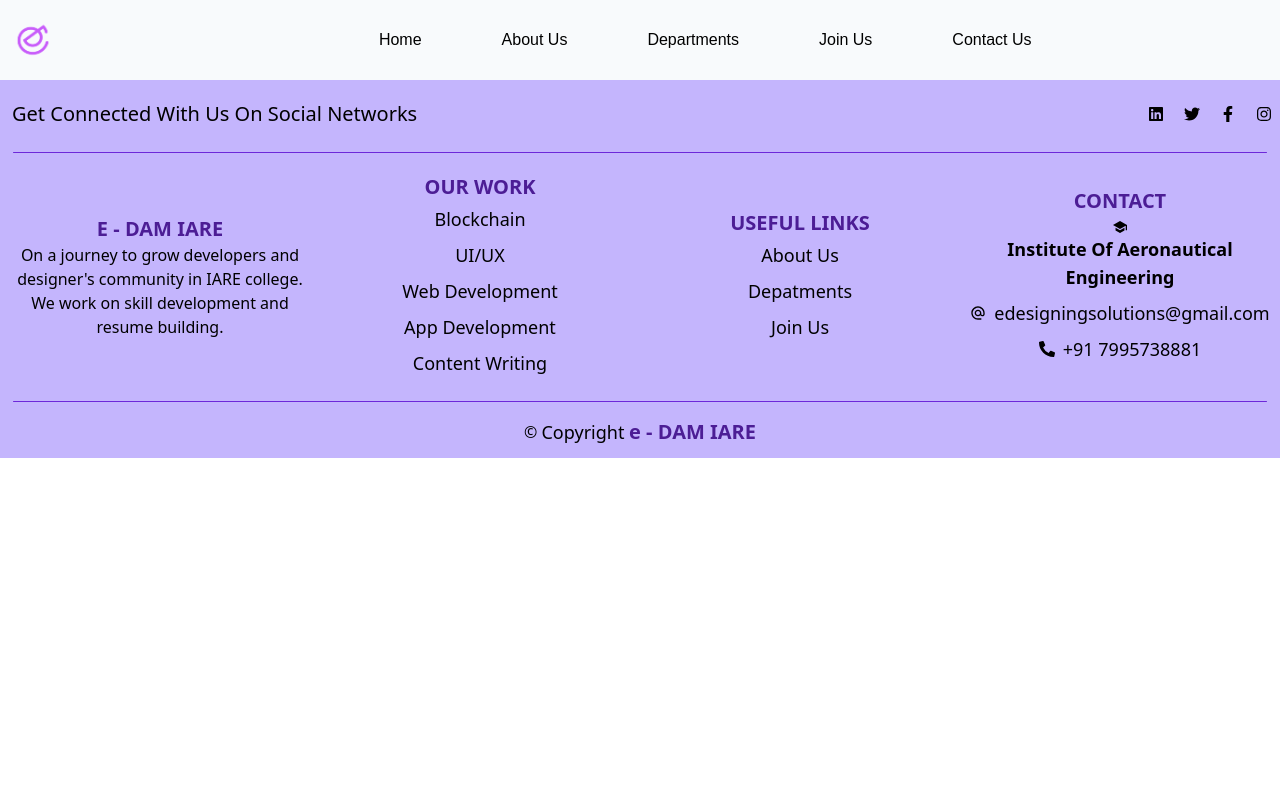
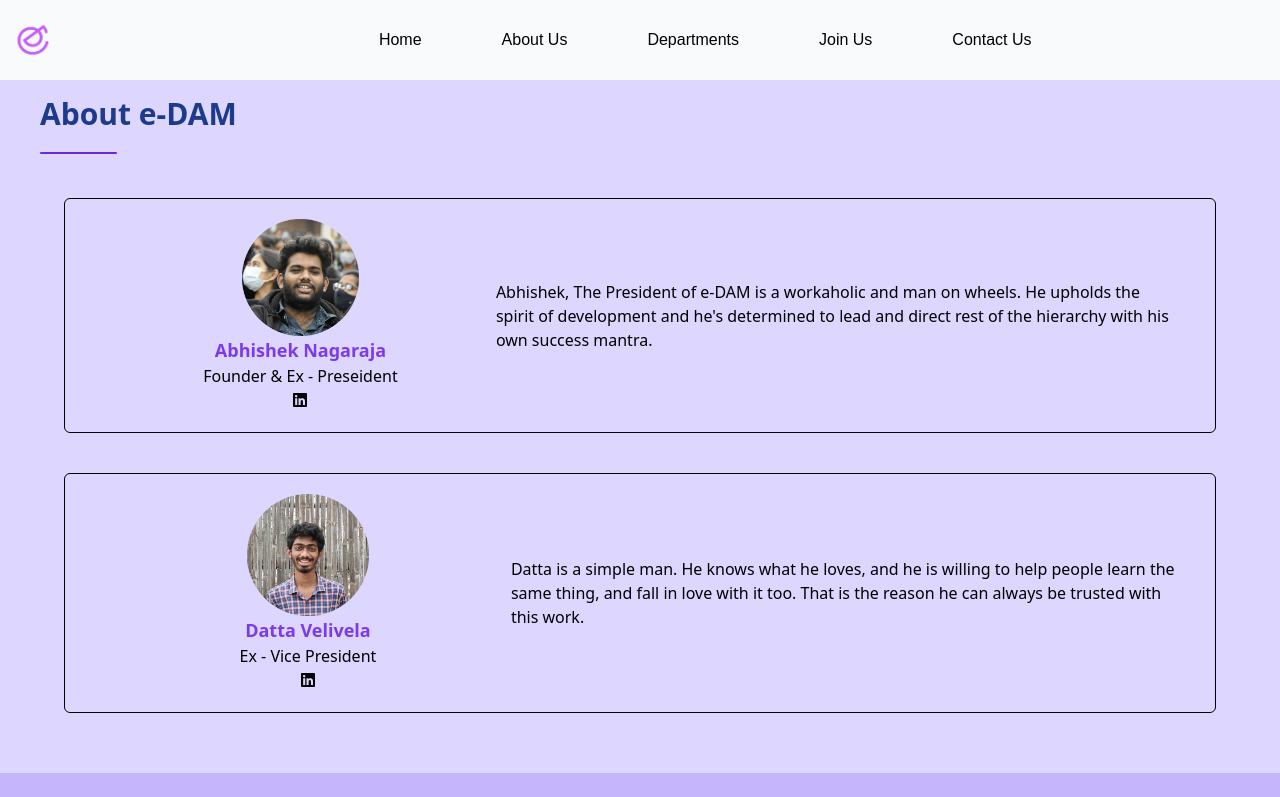
Before and after one commit to t2e0j0a4/eDAM-IARE, a React (Create React App) app: page /about in a window 1280 px wide. Shown: the top 797 px of the page. Built offline with nearby package versions, Linux system fonts and the light colour scheme.

Commit message:
19:37 02/09/2022 - e - DAM Website

```diff
--- a/src/Components/About.jsx
+++ b/src/Components/About.jsx
@@ -1,14 +1,40 @@
 import React from 'react'
-// import Details from "../Components/Data/eDAM";
-// import Abhishek from "../Images/Abhishek.png";
-// import Datta from "../Images/Datta.png";
+import Details from "../Components/Data/eDAM";
+import Abhishek from "../Images/Abhishek.png";
+import Datta from "../Images/Datta.png";
+import {FaLinkedin} from 'react-icons/fa'
+import { LazyLoadImage } from 'react-lazy-load-image-component';
 
 const About = () => {
-  // const { members } = Details;
+  const { members } = Details;
+  React.useEffect(() => {
+    document.title = "e - DAM | About"
+  },[])
   return (
-  <>
-
-  </>
+    <div className="bg-violet-200">
+    <h1 className=" pt-4 px-10 bg-violet-200 text-blue-900 hover:text-violet-700 font-semibold text-3xl break-words">About e-DAM</h1>
+    <div className="line my-2 w-[6%] h-[2px] mx-10 mt-5 rounded-sm bg-violet-700"></div>
+  <section className="aboutUs w-[100%] bg-violet-200 flex flex-col items-center justify-center pt-4 pb-10">
+    {members.map((member)=>{
+      const {id,name,role,desc,linkedin} = member;
+      return (
+        <div className="eachMember flex items-center flex-col md:flex-row w-[100%] max-w-[90%] mx-auto justify-center my-5 border border-black py-5 px-10 rounded-md hover:bg-violet-300 hover:max-w-[90.34%] transition-all" key={id}>
+          <div className="flex flex-col items-center">
+            <LazyLoadImage load="lazy" src={name === "Abhishek Nagaraja" ? Abhishek : (name === "Datta Velivela" ? Datta : '')} alt="Member" className='w-[20%] md:w-[30%]'/>
+            <h1 className="text-center text-lg font-semibold text-violet-600 hover:text-violet-700 hover:underline break-words">{name}</h1>
+            <h2 className="text-center text-md text-black font-medium break-words my-[0.5]">{role}</h2>
+            <div className="flex flex-row space-x-2">
+              <a href={linkedin} target="_blank" rel="noreferrer" className="my-1"><FaLinkedin/></a>
+            </div>
+          </div>
+          <div className="flex flex-col items-center my-2">
+            <p className="text-left break-words text-black text-md">{desc}</p>
+          </div>
+        </div>
+      )
+    })}
+  </section>
+  </div>
   )
 }
 
--- a/src/Components/Contact.jsx
+++ b/src/Components/Contact.jsx
@@ -2,7 +2,7 @@
 
 const Contact = () => {
   return (
-    <div>Contact</div>
+    <></>
   )
 }
 
--- a/src/Components/Data/eDAM.js
+++ b/src/Components/Data/eDAM.js
@@ -4,67 +4,79 @@
     members : [
         {
             id : 1,
-            name : "ABHISHEK NAGARAJA",
+            name : "Abhishek Nagaraja",
+            role : "Founder & Ex - Preseident",
             desc : "Abhishek, The President of e-DAM is a workaholic and man on wheels. He upholds the spirit of development and he's determined to lead and direct rest of the hierarchy with his own success mantra.",
             linkedin : "https://www.linkedin.com/in/abhishek-nagaraja-949971192/"
         },
         {
             id : 2,
             name : "Datta Velivela",
+            role : "Ex - Vice President",
             desc : "Datta is a simple man. He knows what he loves, and he is willing to help people learn the same thing, and fall in love with it too. That is the reason he can always be trusted with this work.",
-            linkedin : "https://www.linkedin.com/in/datta-velivela/"
+            linkedin : "https://www.linkedin.com/in/datta-velivela/",
         }
     ],
     departments : [
         {
             id : 1,
             domain : "Web Development",
-            desc : "Our developers build the best designs and web/mobile applications for our customers. We mainly focus on usability, accessibility, navigation and appearance of sites to provide seamless experience."
+            desc : "Our developers build the best designs and web/mobile applications for our customers. We mainly focus on usability, accessibility, navigation and appearance of sites to provide seamless experience.",
+            ref : "/web"
         },
         {
             id : 2,
             domain : "App Development",
-            desc : "e-DAM offers a combination of technology and innovation under one roof, developing the best personalized, efficient and secure applications to transform your unique idea into a prosperous mobile app."
+            desc : "e-DAM offers a combination of technology and innovation under one roof, developing the best personalized, efficient and secure applications to transform your unique idea into a prosperous mobile app.",
+            ref : "/app"
         },
         {
             id : 3,
             domain : "Designing and Branding",
-            desc : "We believe design plays an important role in attracting customers. A good design provides easy navigation. Our designing team offers better designs that suit the client’s needs."
+            desc : "We believe design plays an important role in attracting customers. A good design provides easy navigation. Our designing team offers better designs that suit the client’s needs.",
+            ref:"/designandbranding"
         },
         {
             id : 4,
             domain : "UI/UX",
-            desc : "We believe design plays an important role in attracting customers. A good design provides easy navigation. Our designing team offers better designs that suit the client’s needs."
+            desc : "We believe design plays an important role in attracting customers. A good design provides easy navigation. Our designing team offers better designs that suit the client’s needs.",
+            ref:"/uiux"
         },
         {
             id : 5,
             domain : "Cybersecurity",
-            desc : "Let us help you in protecting your data and network from cyber attacks. Our team will protect your system from unauthorised access and prevent damages. We will avert data leakage and your website will be safe and secured!"
+            desc : "Let us help you in protecting your data and network from cyber attacks. Our team will protect your system from unauthorised access and prevent damages. We will avert data leakage and your website will be safe and secured!",
+            ref : "/cybersecurity"
         },
         {
             id : 6,
             domain : "AI/ML",
-            desc : "Ever heard of self-driven cars? That's how AI works! Our team uses these technologies and accomplishes any large amount of data and task. e-DAM adds intelligence to your prototype and helps to achieve incredible accuracy."
+            desc : "Ever heard of self-driven cars? That's how AI works! Our team uses these technologies and accomplishes any large amount of data and task. e-DAM adds intelligence to your prototype and helps to achieve incredible accuracy.",
+            ref : "/aiml"
         },
         {
             id : 7,
             domain : "Cloud Computing",
-            desc : "Cloud computing is the on-demand availability of computer system resources, especially data storage (cloud storage) and computing power, without direct active management by the user. Large clouds often have functions distributed over multiple locations, each location being a data center."
+            desc : "Cloud computing is the on-demand availability of computer system resources, especially data storage (cloud storage) and computing power, without direct active management by the user. Large clouds often have functions distributed over multiple locations, each location being a data center.",
+            ref : "/cloud"
         },
         {
             id : 8,
             domain : "DevOps",
-            desc : "DevOps is a set of practices that combines software development (Dev) and IT operations (Ops). It aims to shorten the systems development life cycle and provide continuous delivery with high software quality. DevOps is complementary with Agile software development; several DevOps aspects came from the Agile methodology."
+            desc : "DevOps is a set of practices that combines software development (Dev) and IT operations (Ops). It aims to shorten the systems development life cycle and provide continuous delivery with high software quality. DevOps is complementary with Agile software development; several DevOps aspects came from the Agile methodology.",
+            ref : "/devops"
         },
         {
             id : 9,
             domain : "Digital Marketing",
-            desc : "With internet usage growing rapidly, marketing products digitally has gained momentum. Marketing about the product has become as essential as the quality of the product."
+            desc : "With internet usage growing rapidly, marketing products digitally has gained momentum. Marketing about the product has become as essential as the quality of the product.",
+            ref : "/digitalmarketing"
         },
         {
             id : 10,
             domain : "Content Writing",
-            desc : "Our writing services include blogs, articles, and product descriptions. The drafting shall be complete after keen proofreading and refining. We put constant efforts to raise the bar and meet expectations of the clients."
+            desc : "Our writing services include blogs, articles, and product descriptions. The drafting shall be complete after keen proofreading and refining. We put constant efforts to raise the bar and meet expectations of the clients.",
+            ref : "/contentwriting"
         }
     ]
 }
--- a/src/Components/Departments.jsx
+++ b/src/Components/Departments.jsx
@@ -1,8 +1,41 @@
 import React from 'react'
+import {Link} from 'react-router-dom'
+import { LazyLoadImage } from 'react-lazy-load-image-component';
+import Details from './Data/eDAM';
+import webdev from "../Images/webdevimg.png";
+import appdev from "../Images/appdevimg.png";
+import dandb from "../Images/designandbranding.png";
+import uiux from "../Images/ui_ux.jpg";
+import cs from "../Images/cybersecurity.jpg";
+import aiml from "../Images/aiml.jpg";
+import cloud from "../Images/cloud.jpg";
+import devops from "../Images/devops.jpg";
+import digimarketing from "../Images/digitalimg.png";
+import content from "../Images/content.png";
 
 const Departments = () => {
+  React.useEffect(() => {
+    document.title = "e - DAM | Departments"
+  },[])
+  const {departments} = Details
   return (
-    <div>Departments</div>
+    <div className="bg-violet-200">
+    <h1 className="bg-violet-200 pt-4 px-10 text-blue-900 hover:text-violet-700 font-semibold text-3xl break-words">Our Departments</h1>
+    <div className="line w-[8%] h-[2px] mx-10 mt-5 rounded-sm bg-violet-700"></div>
+    <section className="departments px-5 pt-5 pb-10 bg-violet-200 grid grid-cols-1 lg:grid-cols-3 md:grid-cols-2 2xl:grid-cols-4">
+      {departments.map((eachDept)=>{
+        const {id , domain , ref , desc} = eachDept;
+        const imgUrl = `${domain === "Web Development" ? webdev : domain === "App Development" ? appdev : domain === "Designing and Branding" ? dandb : domain === "UI/UX" ? uiux : domain === "Cybersecurity" ? cs : domain === "AI/ML" ? aiml : domain === "Cloud Computing" ? cloud : domain === "DevOps" ? devops : domain === "Digital Marketing" ? digimarketing : domain === "Content Writing" ? content : ''}`
+        return (
+          <div key={id} className="flex flex-col items-center px-2 py-5 justify-center border border-violet-900 rounded-lg mx-5 my-3 hover:bg-violet-300 transition-all">
+            <LazyLoadImage src={imgUrl} alt="Domain" className="w-[40%] my-1 rounded-[50%] text-center" />
+            <Link to={ref} className="my-1 text-lg hover:underline hover:text-violet-800 hover:bg-violet-200 hover:rounded-md hover:px-2 break-words font-semibold text-violet-700">{domain}</Link>
+            <p className="text-md tetx-black text-center w-[90%] md:w-[90%] my-1 break-words cursor-pointer">{desc}</p>
+          </div>
+        )
+      })}
+    </section>
+    </div>
   )
 }
 
--- a/src/Components/Join.jsx
+++ b/src/Components/Join.jsx
@@ -2,7 +2,7 @@
 
 const Join = () => {
   return (
-    <div>Join</div>
+    <></>
   )
 }
 
```
Also changed, not shown: src/Components/StarterTemplate.jsx (+6 -3 lines).
